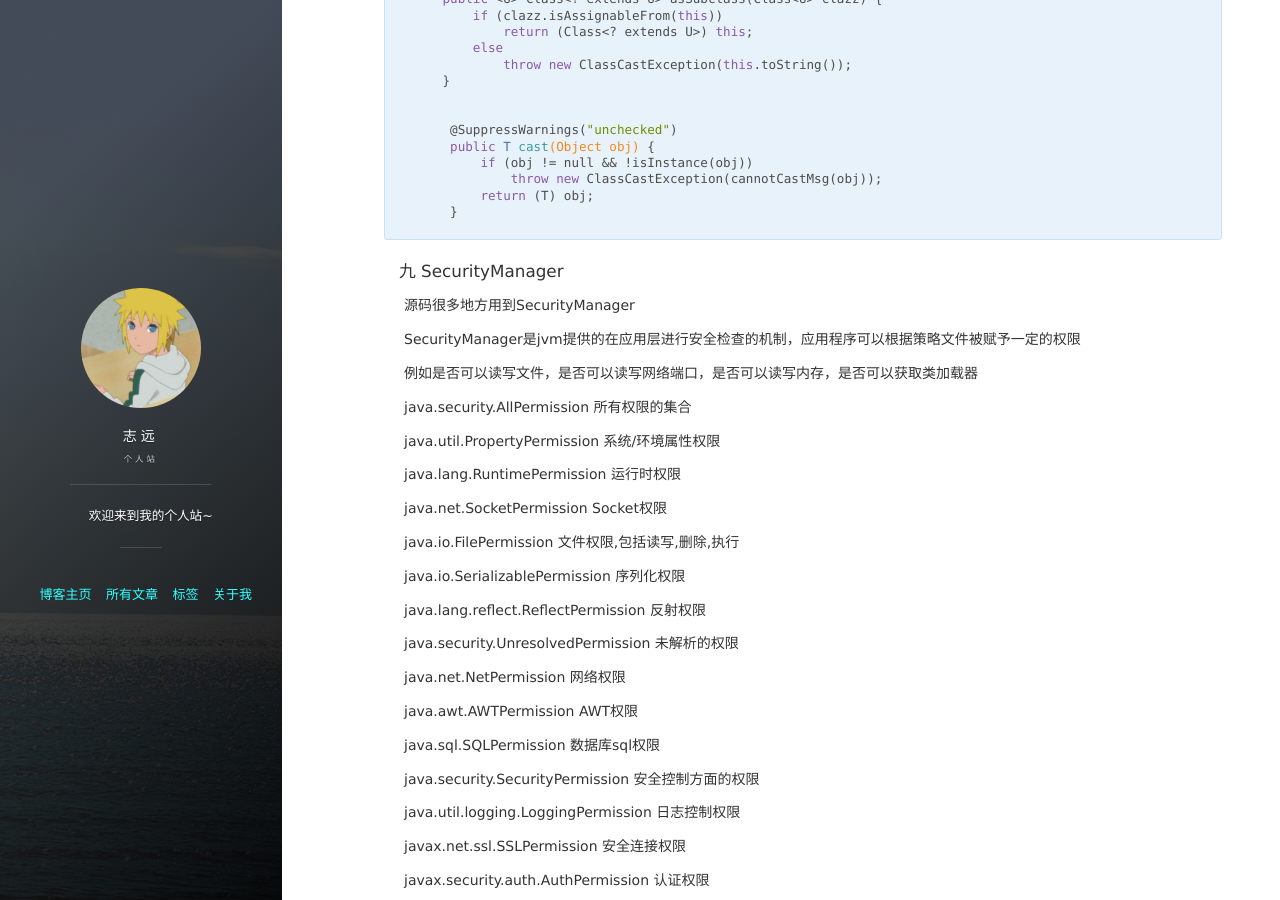
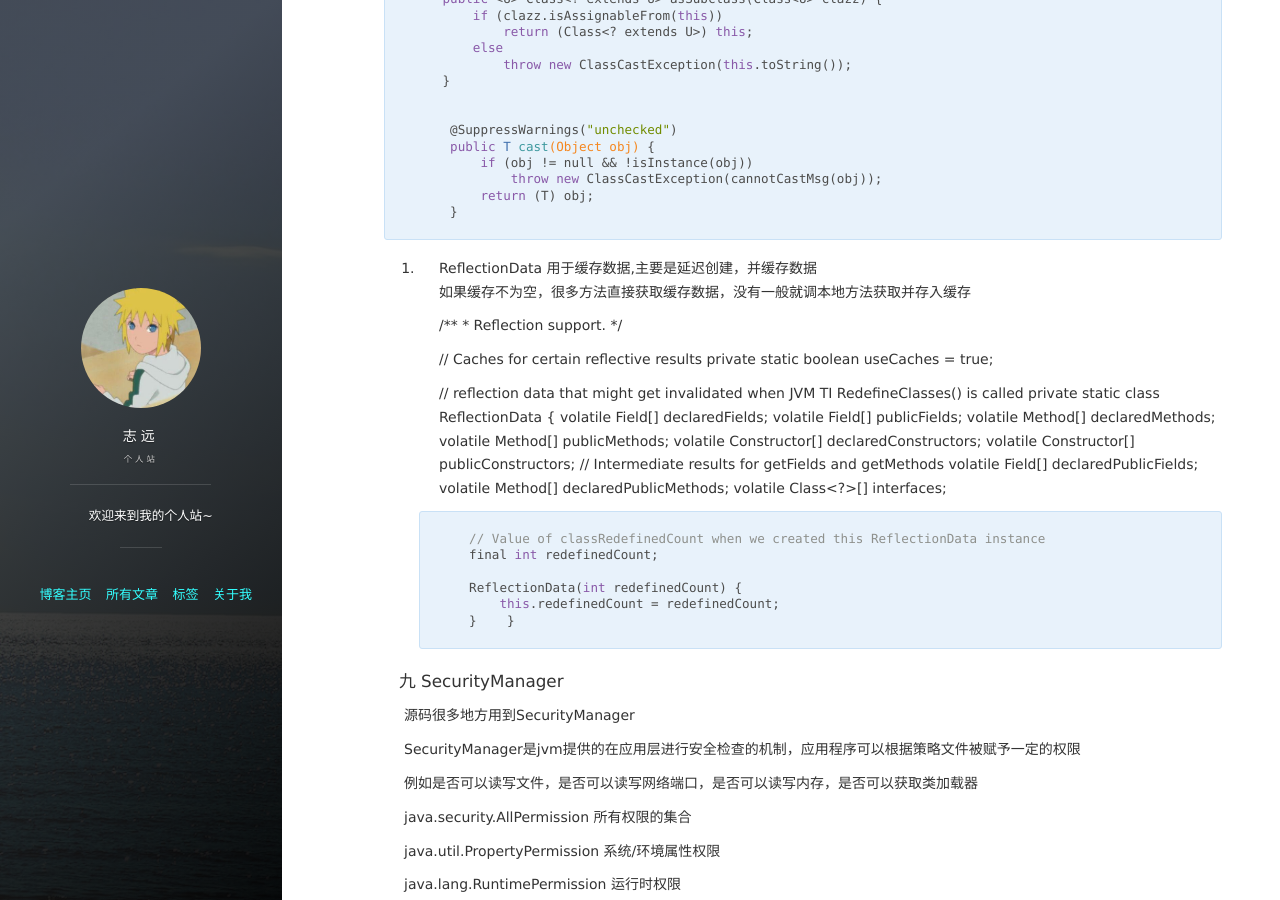
Before and after one commit to blueskyxzy/blueskyxzy.github.io, a Jekyll site: the page built from _posts/2019-12-20-classloader.md, in a window 1280 px wide and 900 px high, scrolled down 10377 px. Built offline with Jekyll 4.4.1, drawn with Linux system fonts in a browser that asks for light colours; nearby versions of some CDN libraries; comment, search, counter and statistics services are not loaded.

Commit message:
classLoader

```diff
--- a/_posts/2019-12-20-classloader.md
+++ b/_posts/2019-12-20-classloader.md
@@ -471,6 +471,38 @@ Class对象是jvm生成用来保存对应类的信息的
              return (T) obj;
          }
 
+5. ReflectionData
+用于缓存数据,主要是延迟创建，并缓存数据
+如果缓存不为空，很多方法直接获取缓存数据，没有一般就调本地方法获取并存入缓存
+
+
+     /**
+       * Reflection support.
+       */
+
+      // Caches for certain reflective results
+      private static boolean useCaches = true;
+
+      // reflection data that might get invalidated when JVM TI RedefineClasses() is called
+      private static class ReflectionData<T> {
+          volatile Field[] declaredFields;
+          volatile Field[] publicFields;
+          volatile Method[] declaredMethods;
+          volatile Method[] publicMethods;
+          volatile Constructor<T>[] declaredConstructors;
+          volatile Constructor<T>[] publicConstructors;
+          // Intermediate results for getFields and getMethods
+          volatile Field[] declaredPublicFields;
+          volatile Method[] declaredPublicMethods;
+          volatile Class<?>[] interfaces;
+
+          // Value of classRedefinedCount when we created this ReflectionData instance
+          final int redefinedCount;
+
+          ReflectionData(int redefinedCount) {
+              this.redefinedCount = redefinedCount;
+          }
+      }
 
 #### 九 SecurityManager
 源码很多地方用到SecurityManager
```
